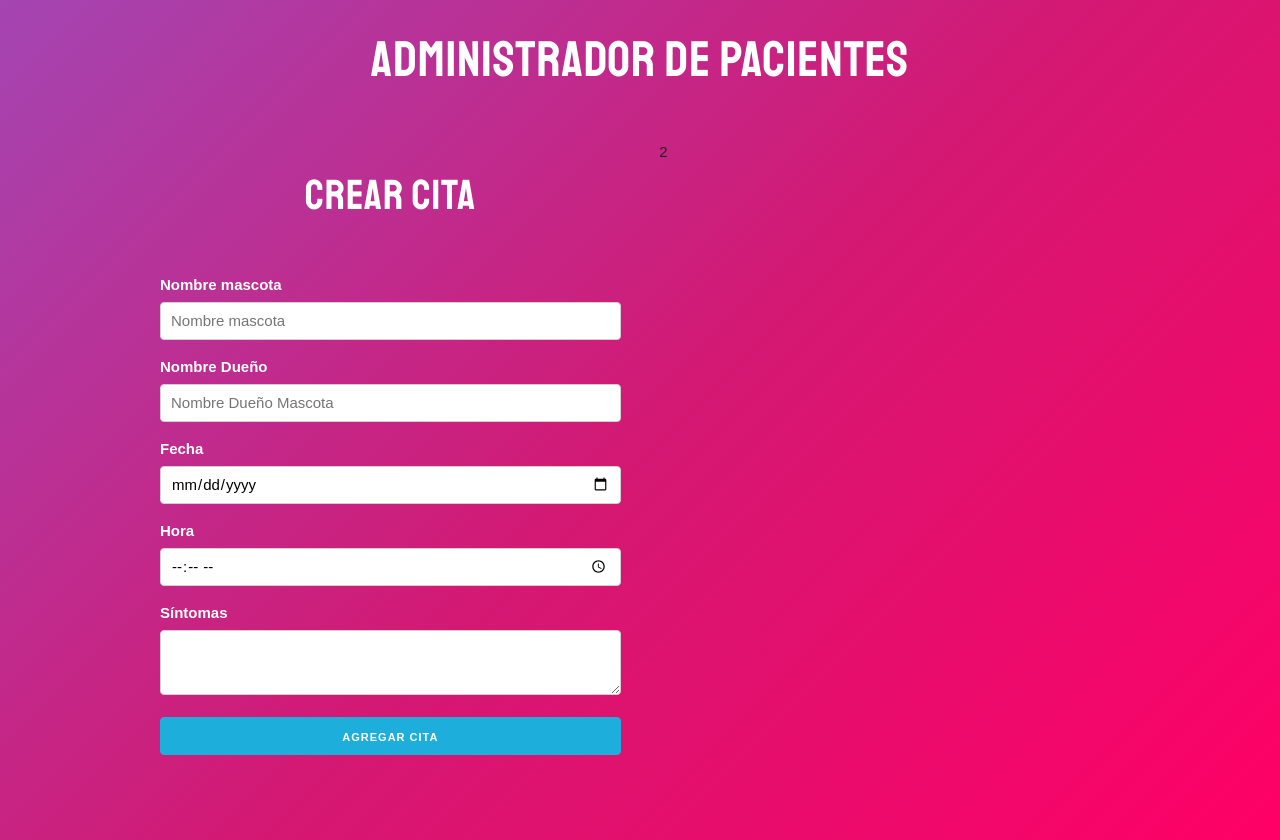
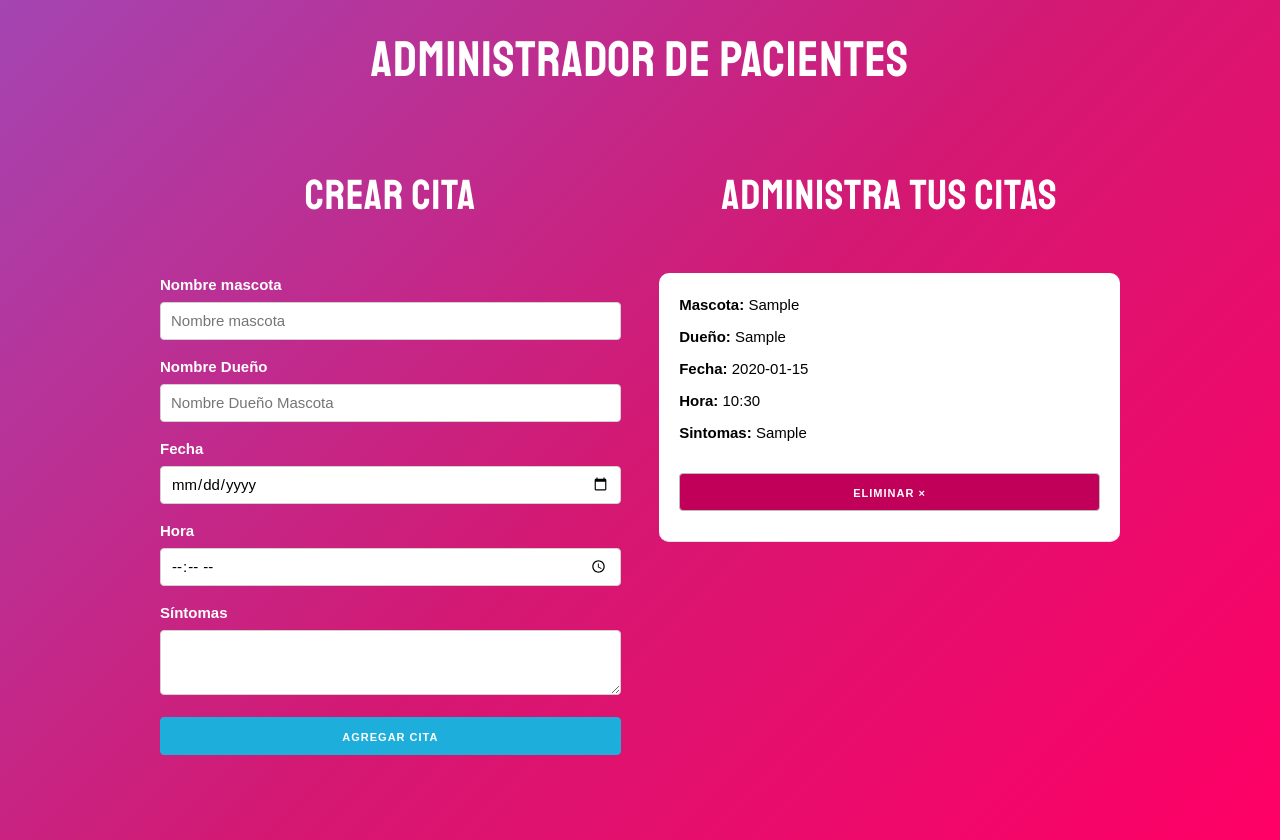
Before and after one commit to latinbox/Admin_Pacientes, a React (Create React App) app: page / in a window 1280 px wide. Both pictures are taken after typing "Sample", "Sample", "2020-01-15", "10:30", "Sample" into the empty fields and a click on the button "AGREGAR CITA". Built offline with nearby package versions, Linux system fonts and the light colour scheme.

Commit message:
mostrar citas añadidas

```diff
--- a/src/App.js
+++ b/src/App.js
@@ -1,5 +1,6 @@
 import React, {Fragment, useState} from 'react';
 import Formulario from './components/Formulario';
+import Cita from './components/Cita';
 function App() {
 
   // Arreglo de citas
@@ -7,11 +8,14 @@
 
   //Funcion que tome las citas actuales y agregue una nueva. En react debes utilizar spread operator que modifica el state
   const crearCita = cita => {
-    guardarCitas({
-      ...citas,
-      cita
-    });
+    guardarCitas([ ...citas, cita ]);
   }
+   // Función que elimina una cita por su id
+   const eliminarCita = id => {
+    const nuevasCitas = citas.filter(cita => cita.id !== id );
+    guardarCitas(nuevasCitas);
+ }
+  const titulo = citas.length === 0 ? 'No hay citas' : 'Administra tus Citas';
   return (
     <Fragment>
       <h1>Administrador de pacientes</h1>
@@ -22,12 +26,18 @@
              crearCita={crearCita}/>
           </div>
           <div className="one-half column">
-            2
+             <h2>{titulo}</h2>
+             {citas.map(cita => (
+                <Cita
+                  key={cita.id}
+                  cita={cita}
+                  eliminarCita={eliminarCita}
+                />
+              ))}
           </div>
         </div>
       </div>
     </Fragment>
-
   );
   }
 export default App;
--- /dev/null
+++ b/src/components/Cita.js
@@ -0,0 +1,22 @@
+import React from 'react';
+
+
+
+const Cita = ({cita, eliminarCita}) => (
+    <div className="cita">
+        <p>Mascota: <span>{cita.mascota}</span> </p>
+        <p>Dueño: <span>{cita.propietario}</span> </p>
+        <p>Fecha: <span>{cita.fecha}</span> </p>
+        <p>Hora: <span>{cita.hora}</span> </p>
+        <p>Sintomas: <span>{cita.sintomas}</span> </p>
+
+        <button
+            className="button eliminar u-full-width"
+            onClick={ () => eliminarCita(cita.id)  }
+        >Eliminar &times;</button>
+    </div>
+);
+
+
+
+export default Cita;
--- a/src/components/Formulario.js
+++ b/src/components/Formulario.js
@@ -21,7 +21,7 @@
     //Extraer valores
     const {mascota, propietario, fecha, hora, sintomas} = cita;
 
-    // accion cuando el usuario presiona el botón
+    // accion cuando el usuario presiona el botón agregar cita
     const submitCita = e => {
         e.preventDefault();
         //validar
@@ -33,7 +33,6 @@
           actualizarError(false);
         //asignar id
           cita.id = uuidv4();
-          console.log(cita);
         //crear cita
           crearCita(cita);
         //reiniciar form
@@ -43,7 +42,7 @@
             fecha: '',
             hora: '',
             sintomas: ''
-        });
+        })
     }
     return (
         <Fragment>
@@ -101,6 +100,7 @@
         </Fragment>
 
     );
+
 }
 
 export default Formulario;
```
